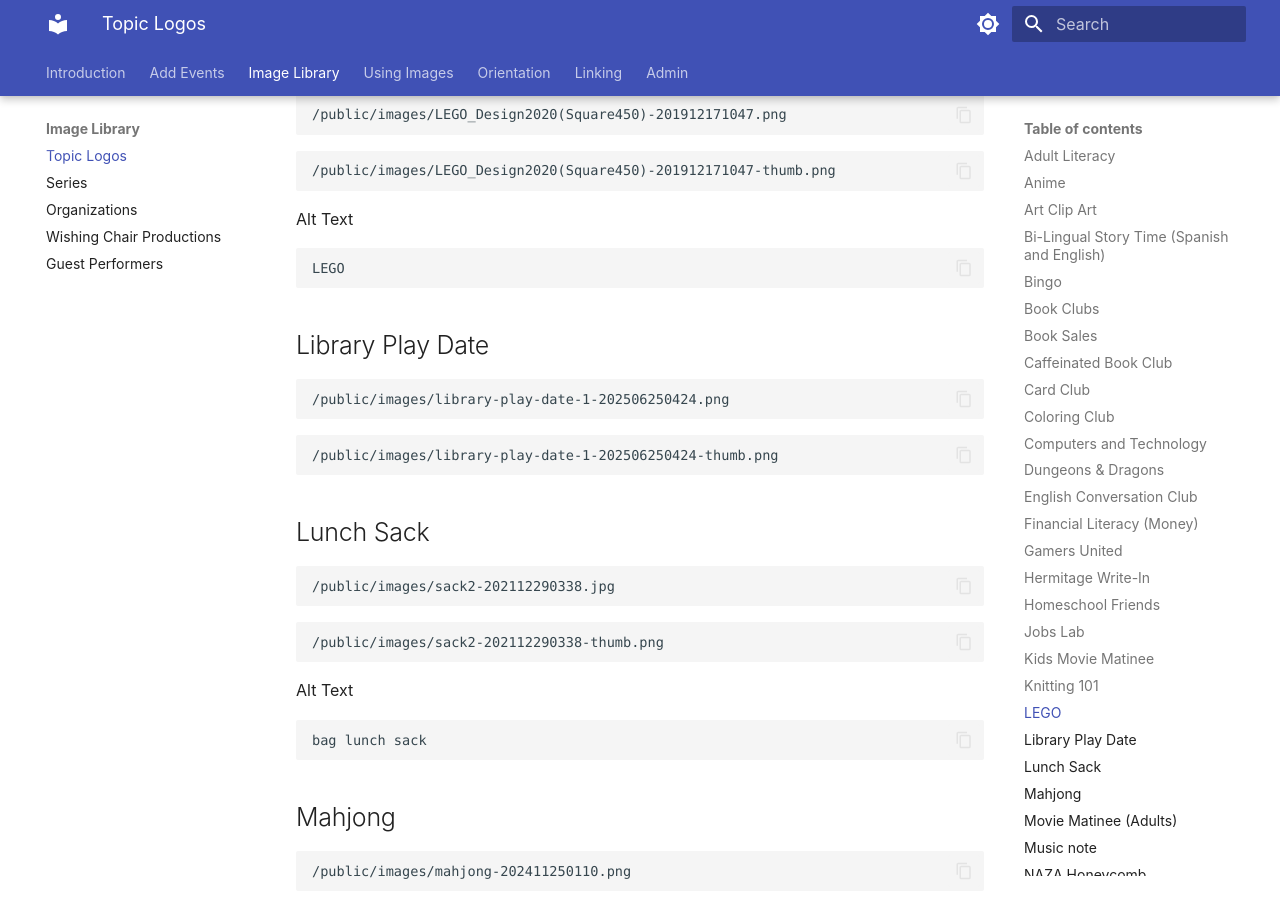
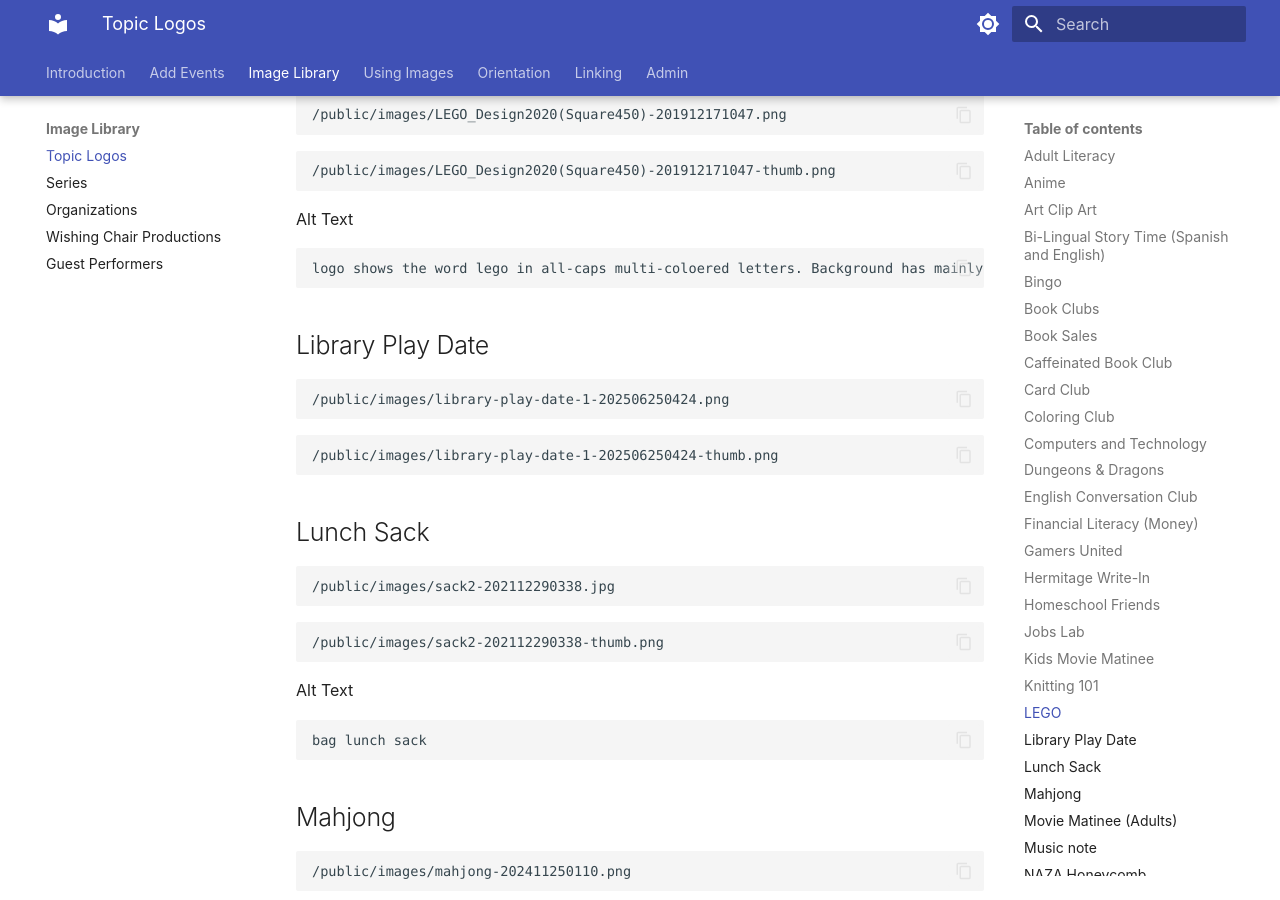
Before and after one commit to Nashville-Public-Library/bedework-docs, an MkDocs documentation site: the page built from docs/image-library/topic-logos.md, in a window 1280 px wide and 900 px high, scrolled down 5333 px. Built offline with MkDocs 1.6.1 and Material for MkDocs 9.7.7, drawn with Linux system fonts in a browser that asks for light colours.

Commit message:
update logo

````diff
--- a/docs/image-library/topic-logos.md
+++ b/docs/image-library/topic-logos.md
@@ -300,7 +300,7 @@ movie matinee
 Alt Text
 
 ```text
-LEGO
+logo shows the word lego in all-caps multi-coloered letters. Background has mainly yellow with transparent circles.
 ```
 
 ## Library Play Date
````
